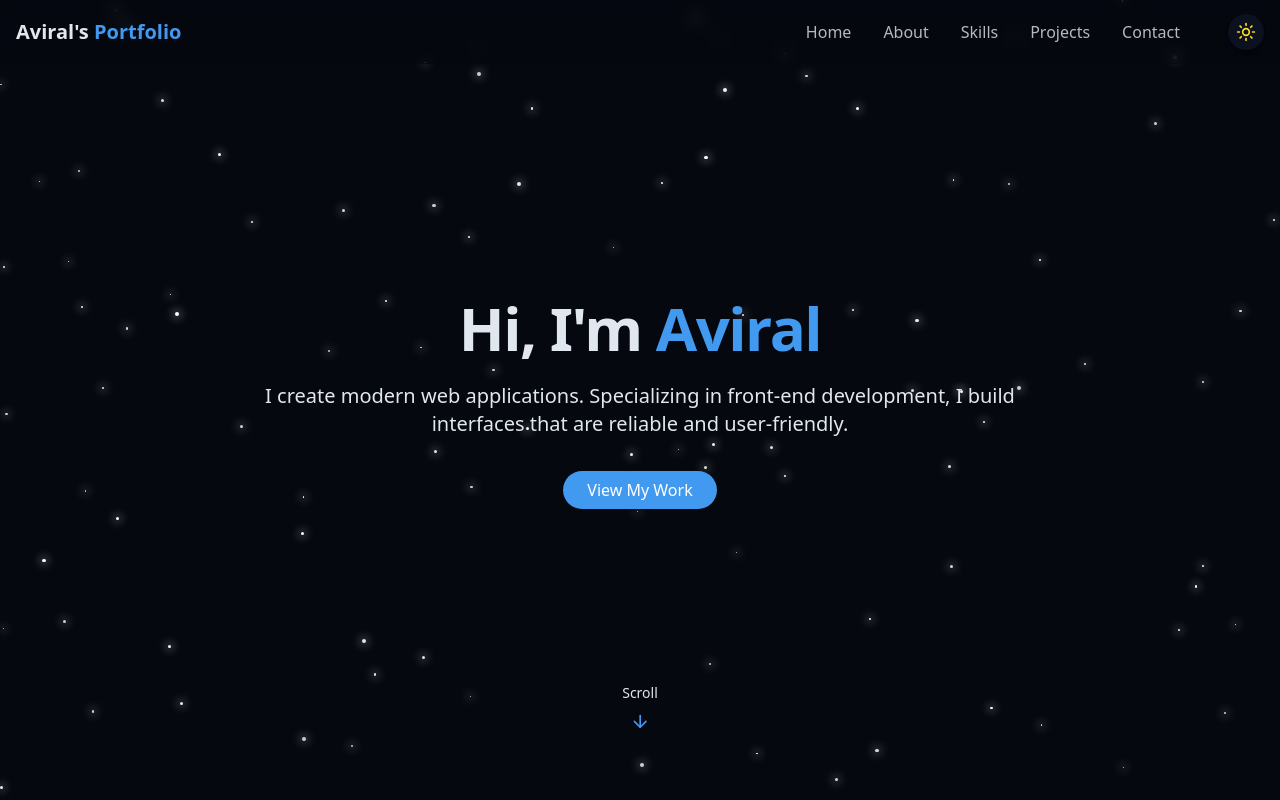
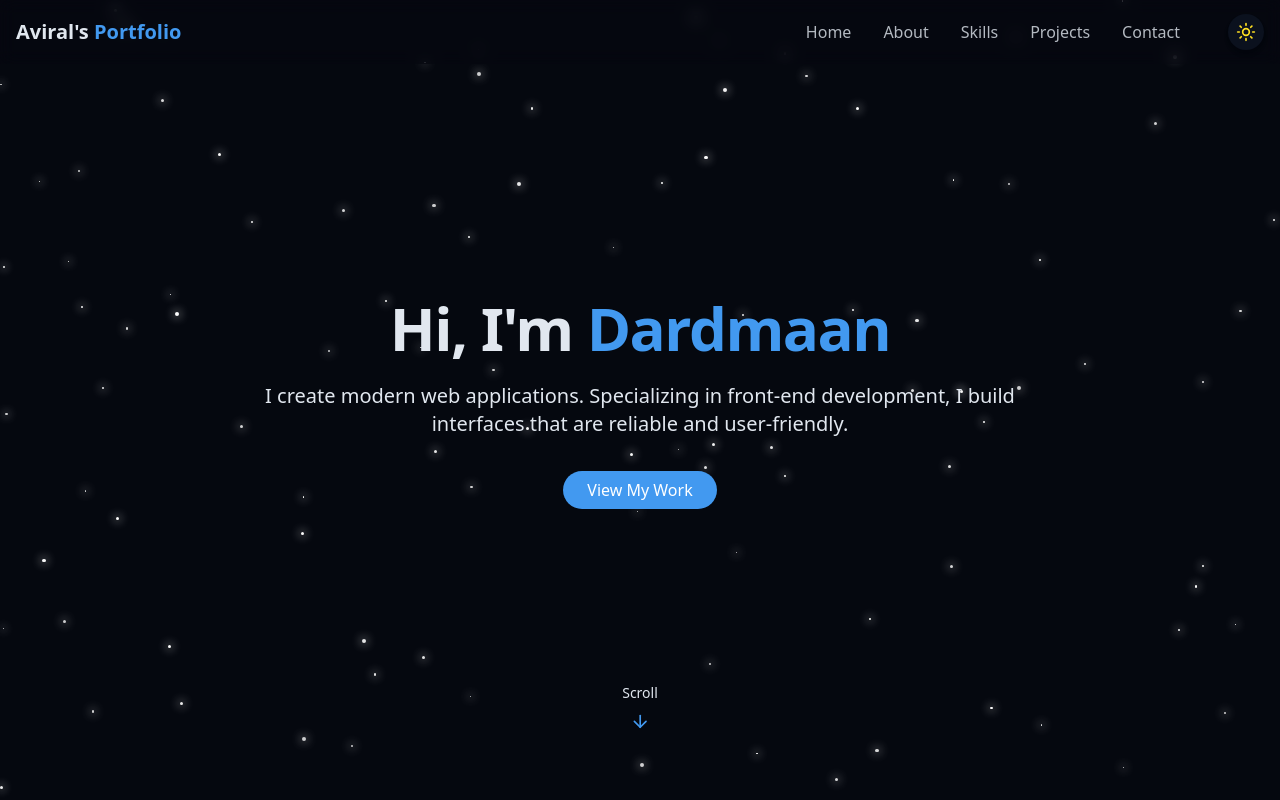
Before and after one commit to aviraltrip/portfolio, a React (Vite) app: page / in a window 1280 px wide. Shown: the top 800 px of the page. Built offline with nearby package versions, Linux system fonts and the light colour scheme; the HTML template or start-up script is replaced by a standard one.

Commit message:
Try change

```diff
--- a/src/components/HeroSection.jsx
+++ b/src/components/HeroSection.jsx
@@ -12,7 +12,7 @@ export const HeroSection = () => {
             <span className="opacity-0 animate-fade-in"> Hi, I'm</span>
             <span className="text-primary opacity-0 animate-fade-in-delay-1">
               {" "}
-              Aviral
+              Dardmaan
             </span>
           </h1>
 
```
